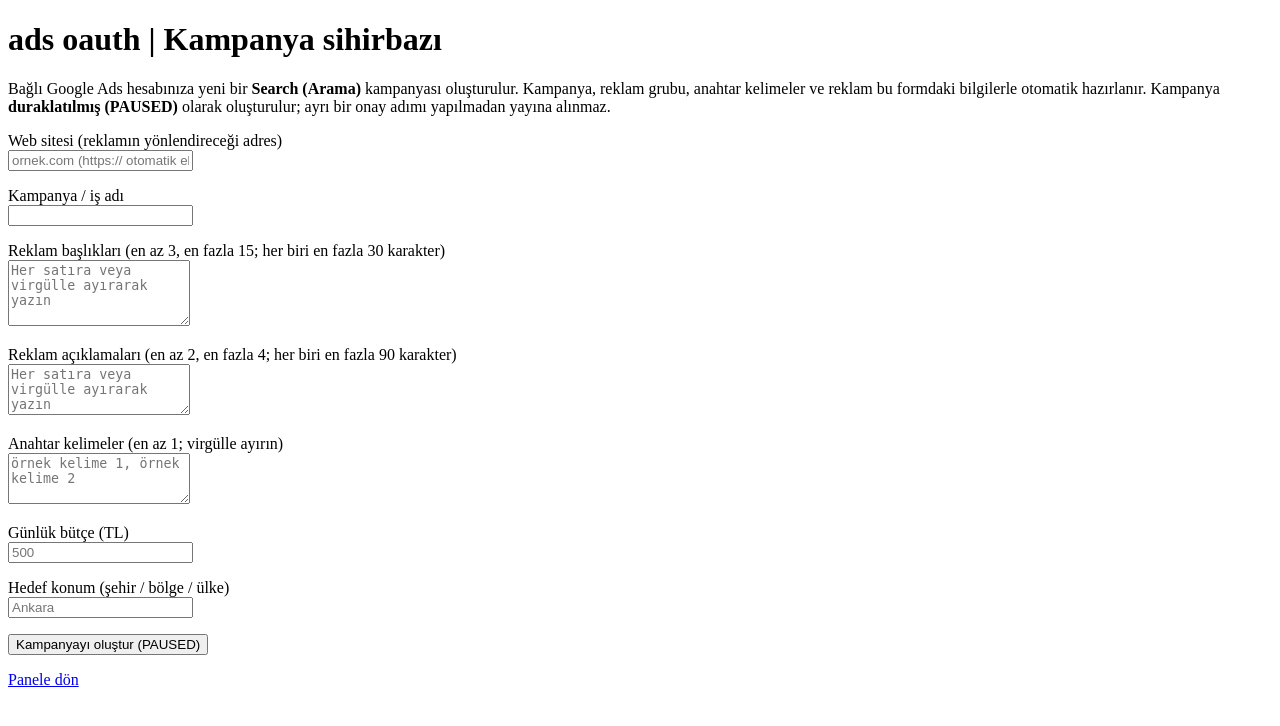
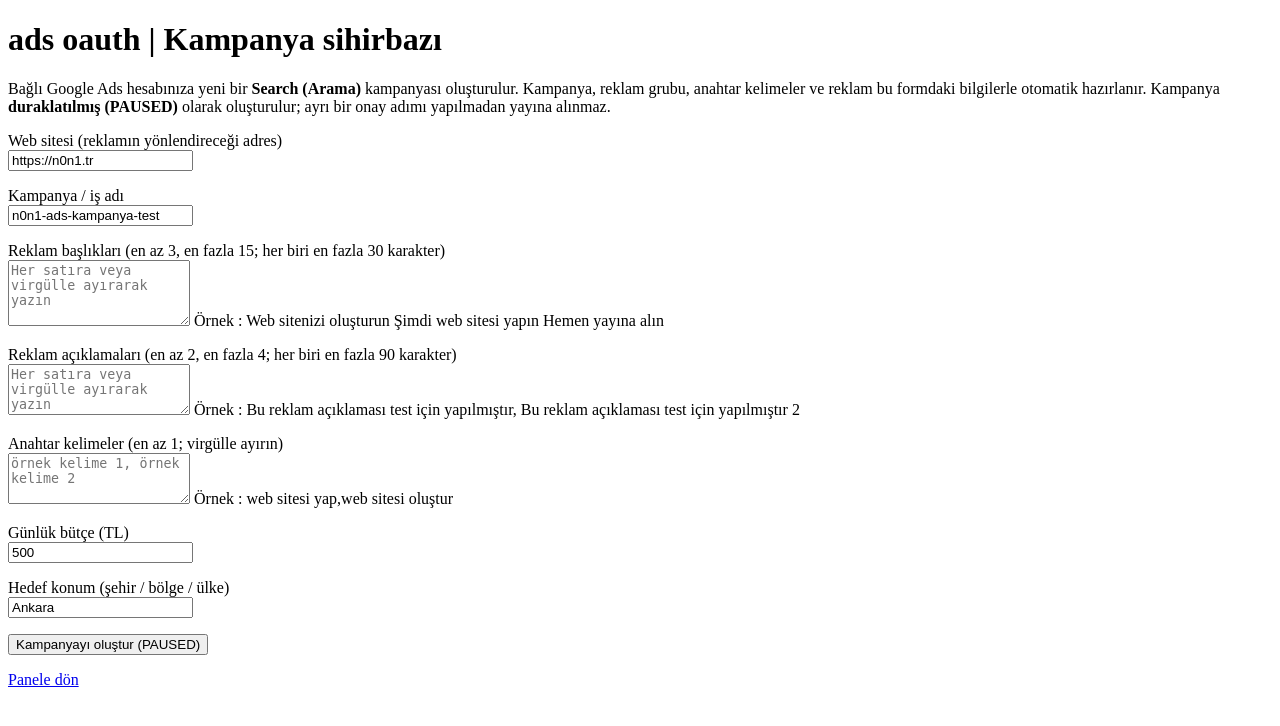
Before and after one commit to korthaci/ads_oauth, a PHP site: page /ads-oauth/tema/panel/kampanya-sihirbazi.php in a window 1280 px wide. Shown: the top 726 px of the page. Run offline with PHP 8.4, Linux system fonts and the light colour scheme.

Commit message:
feat: Enhance campaign creation form with placeholders and default values

```diff
--- a/tema/panel/kampanya-sihirbazi.php
+++ b/tema/panel/kampanya-sihirbazi.php
@@ -14,35 +14,44 @@
     <p>
         <label for="web_sitesi">Web sitesi (reklamın yönlendireceği adres)</label><br>
         <input type="text" id="web_sitesi" name="web_sitesi" required autocomplete="off"
+        value="https://n0n1.tr"
                placeholder="ornek.com (https:// otomatik eklenir)">
     </p>
     <p>
         <label for="kampanya_adi">Kampanya / iş adı</label><br>
-        <input type="text" id="kampanya_adi" name="kampanya_adi" required maxlength="255">
+        <input type="text" id="kampanya_adi" name="kampanya_adi" required maxlength="255"
+        value="n0n1-ads-kampanya-test"/>
     </p>
     <p>
         <label for="basliklar">Reklam başlıkları (en az 3, en fazla 15; her biri en fazla 30 karakter)</label><br>
         <textarea id="basliklar" name="basliklar" rows="4" required
                   placeholder="Her satıra veya virgülle ayırarak yazın"></textarea>
+                  Örnek : Web sitenizi oluşturun
+Şimdi web sitesi yapın
+Hemen yayına alın
     </p>
     <p>
         <label for="aciklamalar">Reklam açıklamaları (en az 2, en fazla 4; her biri en fazla 90 karakter)</label><br>
         <textarea id="aciklamalar" name="aciklamalar" rows="3" required
                   placeholder="Her satıra veya virgülle ayırarak yazın"></textarea>
+
+                  Örnek : Bu reklam açıklaması test için yapılmıştır,
+Bu reklam açıklaması test için yapılmıştır 2
     </p>
     <p>
         <label for="anahtar_kelimeler">Anahtar kelimeler (en az 1; virgülle ayırın)</label><br>
         <textarea id="anahtar_kelimeler" name="anahtar_kelimeler" rows="3" required
                   placeholder="örnek kelime 1, örnek kelime 2"></textarea>
+                  Örnek : web sitesi yap,web sitesi oluştur
     </p>
     <p>
         <label for="gunluk_butce">Günlük bütçe (TL)</label><br>
         <input type="text" id="gunluk_butce" name="gunluk_butce" required
-               inputmode="decimal" placeholder="500">
+               inputmode="decimal" placeholder="500" value="500">
     </p>
     <p>
         <label for="hedef_konum">Hedef konum (şehir / bölge / ülke)</label><br>
-        <input type="text" id="hedef_konum" name="hedef_konum" required placeholder="Ankara">
+        <input type="text" id="hedef_konum" name="hedef_konum" required placeholder="Ankara" value="Ankara">
     </p>
     <p>
         <button type="submit" id="sihirbaz-gonder">Kampanyayı oluştur (PAUSED)</button>
```
